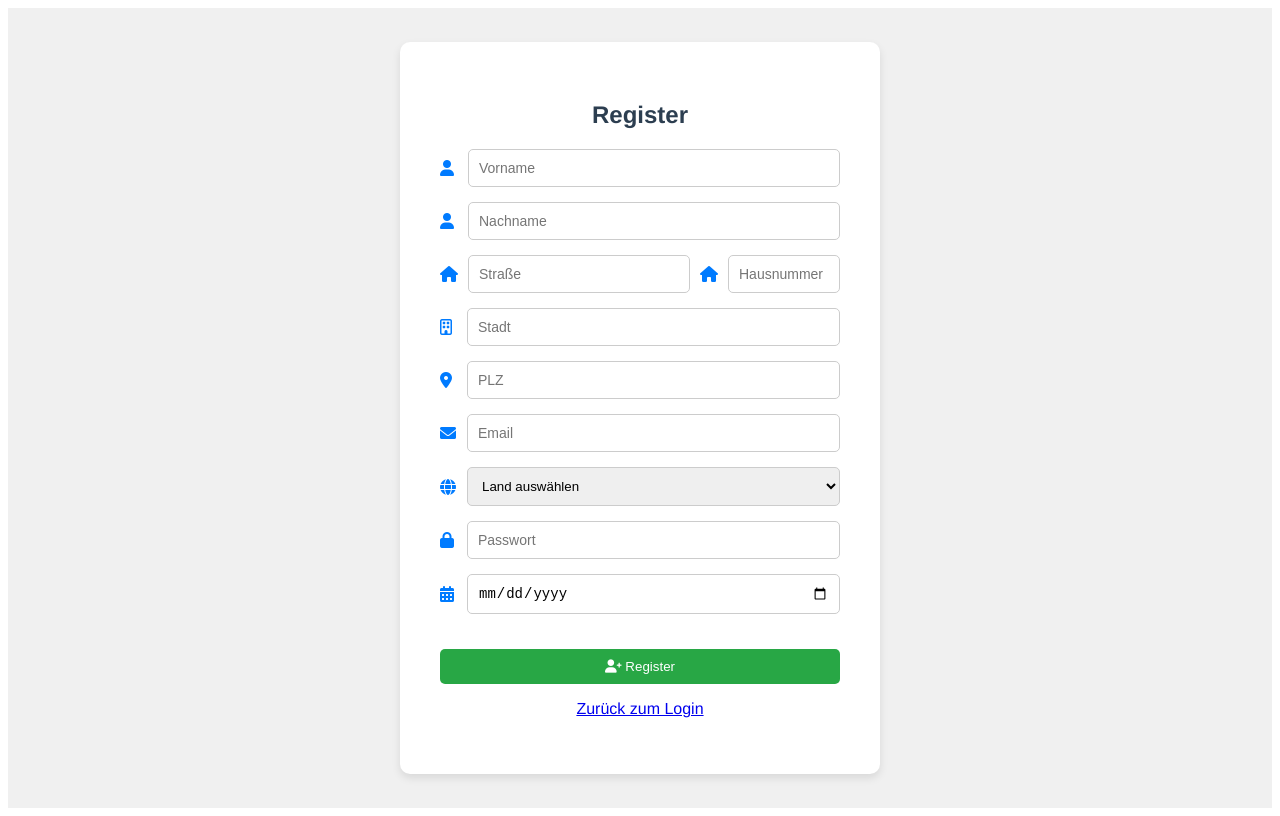
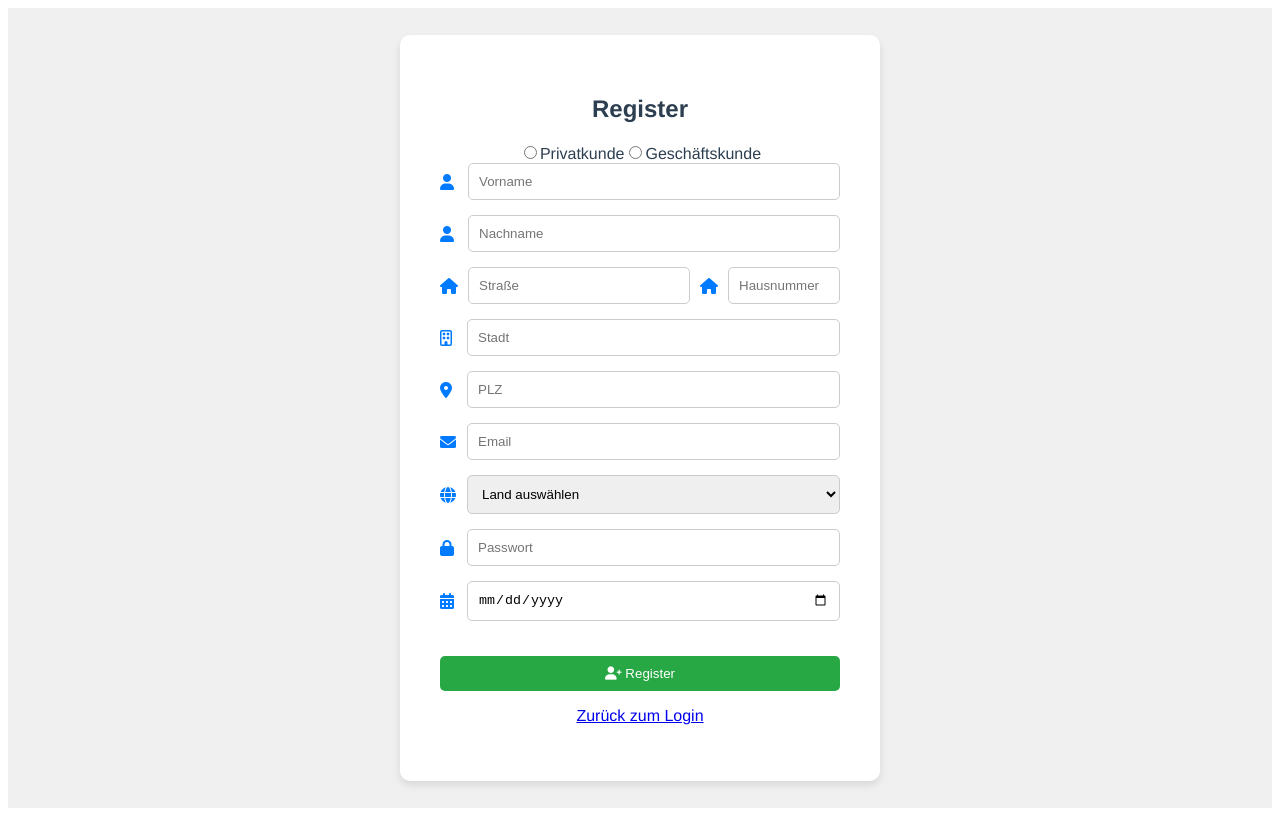
Before and after one commit to PinguGit/Project-ShopBase, a Vue app in the folder Frontend/frontend/: page /register-page in a window 1280 px wide. Built offline with nearby package versions, Linux system fonts and the light colour scheme.

Commit message:
register changed

```diff
--- a/Frontend/frontend/src/views/register_page.vue
+++ b/Frontend/frontend/src/views/register_page.vue
@@ -10,12 +10,21 @@
     <body>
         <div class="register-container">
             <h2>Register</h2>
+
+            <div>
+                <input type="radio" id="private" value="private" v-model="customerType" @change="toggleCustomerType" class="custom-radio">
+                <label for="private">Privatkunde</label>
+
+                <input type="radio" id="business" value="business" v-model="customerType" @change="toggleCustomerType" class="custom-radio">
+                <label for="business">Geschäftskunde</label>
+            </div>
+
             <form>
                 <div class="input-container">
                     <i class="fas fa-user"></i>
-                    <input type="text" style="margin-left: 4px;" placeholder="Vorname" required>
+                    <input type="text" style="margin-left: 4px;" :placeholder="customerType === 'business' ? 'Geschäftsname' : 'Vorname'" required>
                 </div>
-                <div class="input-container">
+                <div v-if="customerType !== 'business'" class="input-container">
                     <i class="fas fa-user"></i>
                     <input type="text" style="margin-left: 4px;" placeholder="Nachname" required>
                 </div>
@@ -276,14 +285,19 @@ export default {
         { id: 191, name: "Yemen" },
         { id: 192, name: "Zambia" },
         { id: 193, name: "Zimbabwe" }
-        ]
+        ],
+      customerType: '' // Hier wird der Typ des Kunden gespeichert
     };
   },
   methods: {
-    registerUser() {
-      // Hier kannst du den ausgewählten Länder-ID abfragen
-      console.log("Selected Country ID:", this.form.countryId);
-      // Hier kannst du dann den gesamten Registrierungsprozess durchführen
+    register() {
+      // Hier wird die Logik für die Registrierung implementiert
+      console.log("Registrierung erfolgt mit den folgenden Daten:", this.form, this.customerType);
+      // Weitere Logik zur Verarbeitung der Registrierung
+    },
+    validateEmail(email) {
+      const emailRegex = /^[^\s@]+@[^\s@]+\.[^\s@]+$/;
+      return emailRegex.test(email);
     }
   }
 };
@@ -323,7 +337,10 @@ export default {
             color: #007bff;
         }
 
-    input[type="text"], input[type="email"], input[type="password"], input[type="date"] {
+        input[type="text"],
+        input[type="email"],
+        input[type="password"],
+        input[type="date"] {
             width: 100%;
             padding: 10px;
             margin: 0;
@@ -355,9 +372,8 @@ export default {
         }
 
         .input-container select {
-        padding-right: 30px; /* Adds padding to make room for the arrow */
+            padding-right: 30px;
         }
-
 
         .form-container {
             display: flex;
@@ -370,21 +386,7 @@ export default {
             gap: 10px;
         }
 
-    .form-row label {
-        display: block;
-        margin-bottom: 5px;
+        .hidden {
+            display: none;
         }
-
-    .street, .house-number {
-        display: flex;
-        flex-direction: column;
-    }
-
-    input {
-        padding: 8px;
-        font-size: 14px;
-        width: 100%;
-        box-sizing: border-box;
-    }
-
 </style>
```
Lines whose indentation alone changed are shown as unchanged.
